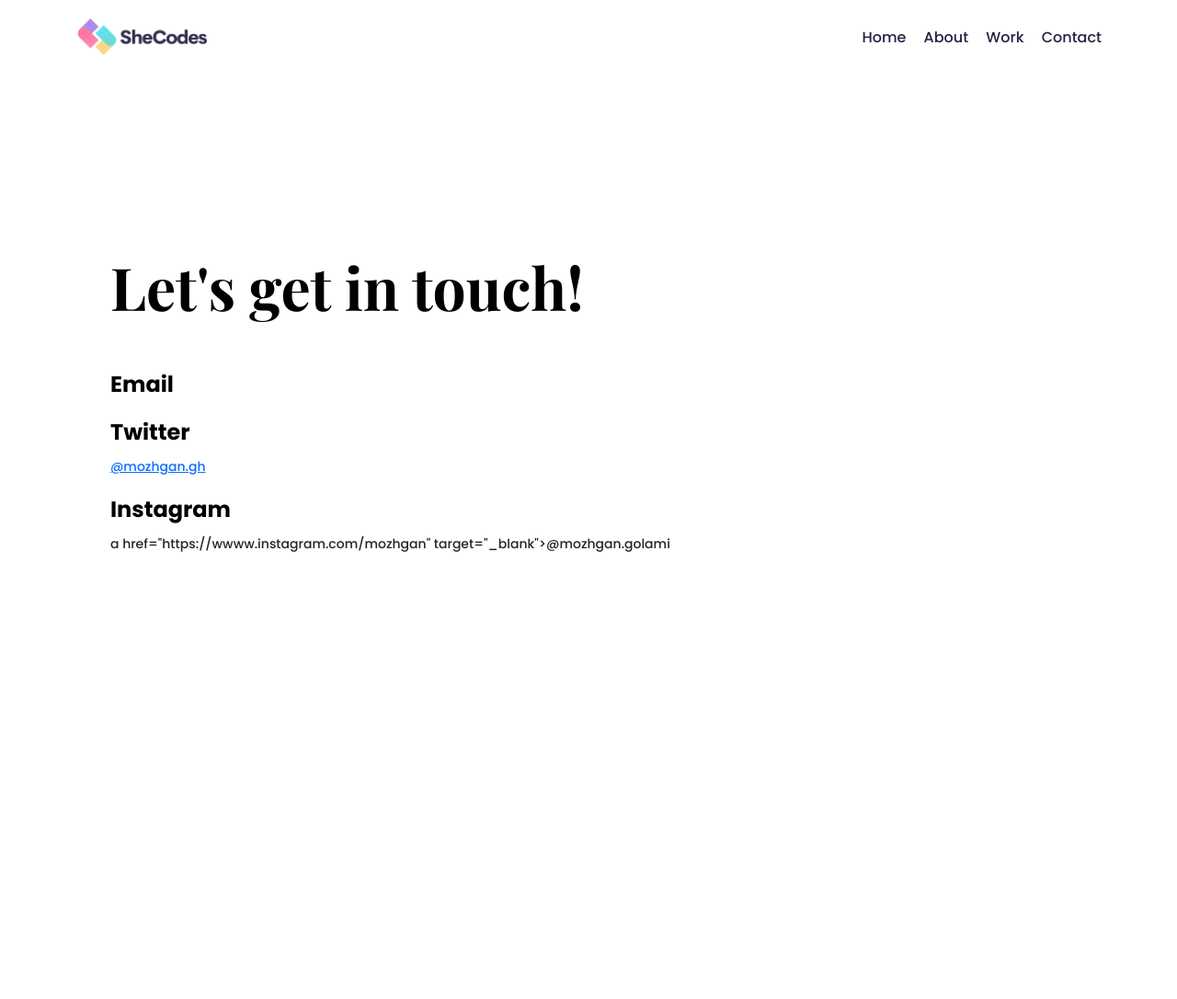
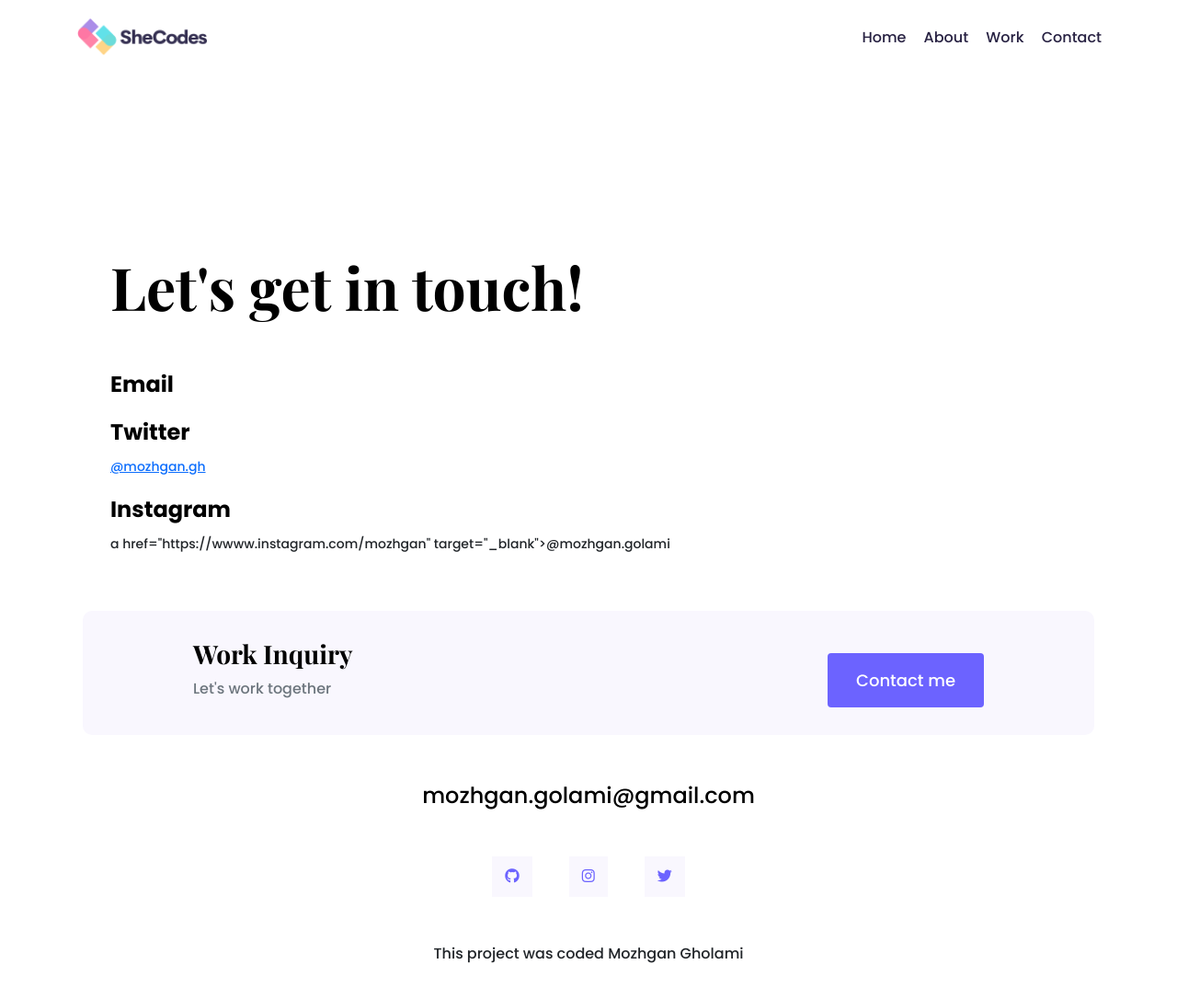
Before and after one commit to mozhganGh/Portfilo-Project, a plain HTML site: page contact.html in a window 1280 px wide. Shown: the top 1086 px of the page at 92% size. Before the commit the page ends 800 px from the top, so only its background shows below. Drawn offline with nearby package versions, Linux system fonts and the light colour scheme.

Commit message:
Update contact.html

```diff
--- a/contact.html
+++ b/contact.html
@@ -63,6 +63,29 @@
 
 
         </div>
+   <footer>
+        <div class="contact-box d-flex justify-content-between mb-5 d-none d-md-flex ">
+          <div>
+          <h3> Work Inquiry</h3>
+          <p class="text-muted">Let's work together</p>
+          </div>
+          <div>
+          <a href="/contact.html" class="btn btn-branding mt-3" title="Contact Mozhgan">Contact me</a>
+          </div>
+        </div>
+        <div class="d-flex justify-content-center mb-5">
+        <a href="mailto:mozhgan.golami@gmail.com" class="email-link" title="Email Mozhgan">mozhgan.golami@gmail.com</a>
+        </div>
+        <div class="social-links d-flex justify-content-center ">
+        <a href="https://www.github.com/mozhgangh" target="_blank" title="Github Profile"> <i class="fab fa-github"></i></a>
+        <a href="https://www.instagram.com/mozhgangh" target="_blank" title="instagram Profile">  <i class="fab fa-instagram"></i></a>
+        <a href="https://www.twitter.com/mozhgangh" target="_blank title="twitter profile"> <i class="fab fa-twitter"></i></a>
+        </div>
+      <p class="text-center mt-5">
+      This project was coded  Mozhgan Gholami
+        <a href="https://github.com/mozhganGh/Portfilo-Project"  target="_blank" ></a>
+      </p>
+      </footer>
     </div>
   </body>
 </html>
```
